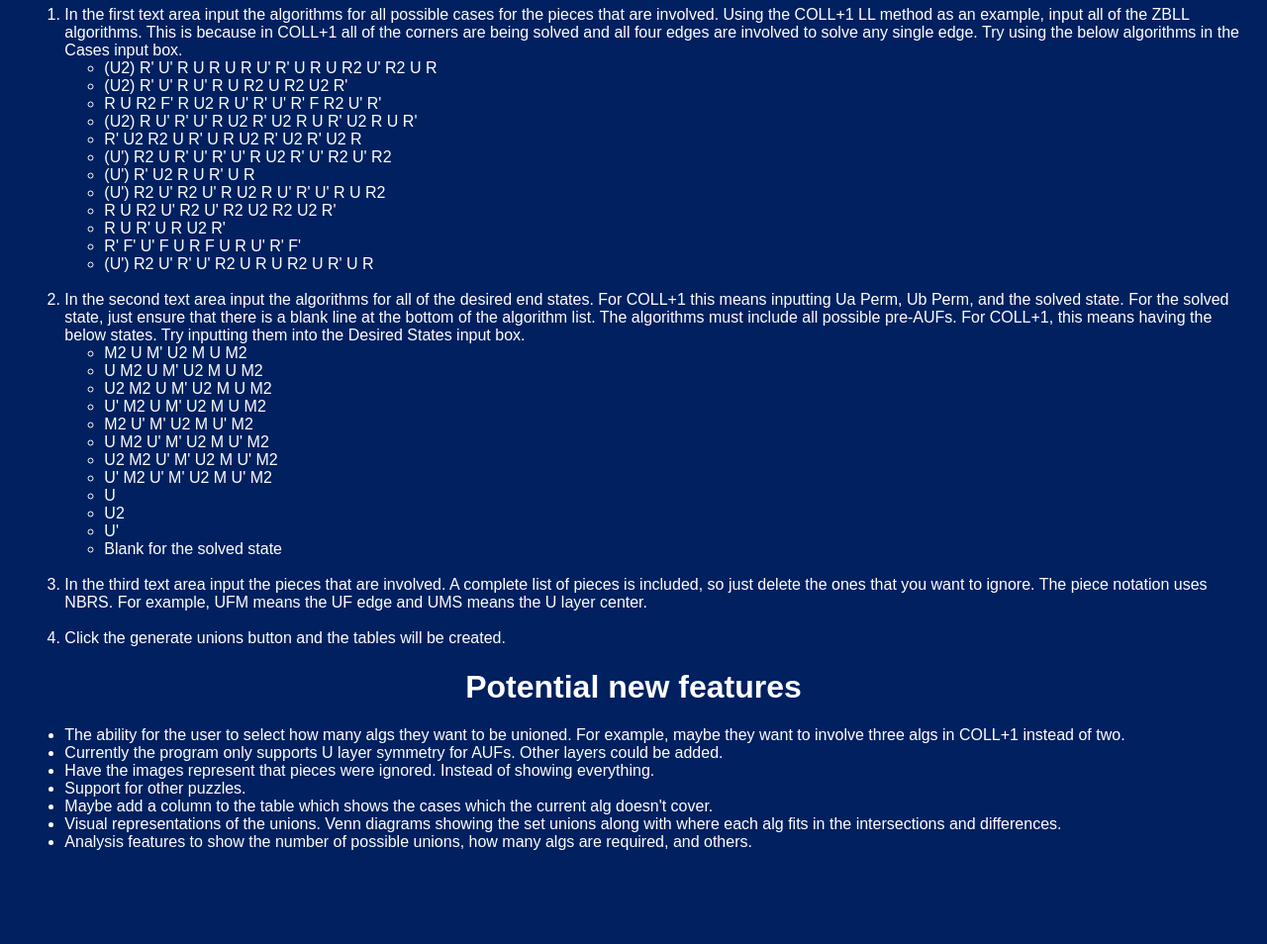
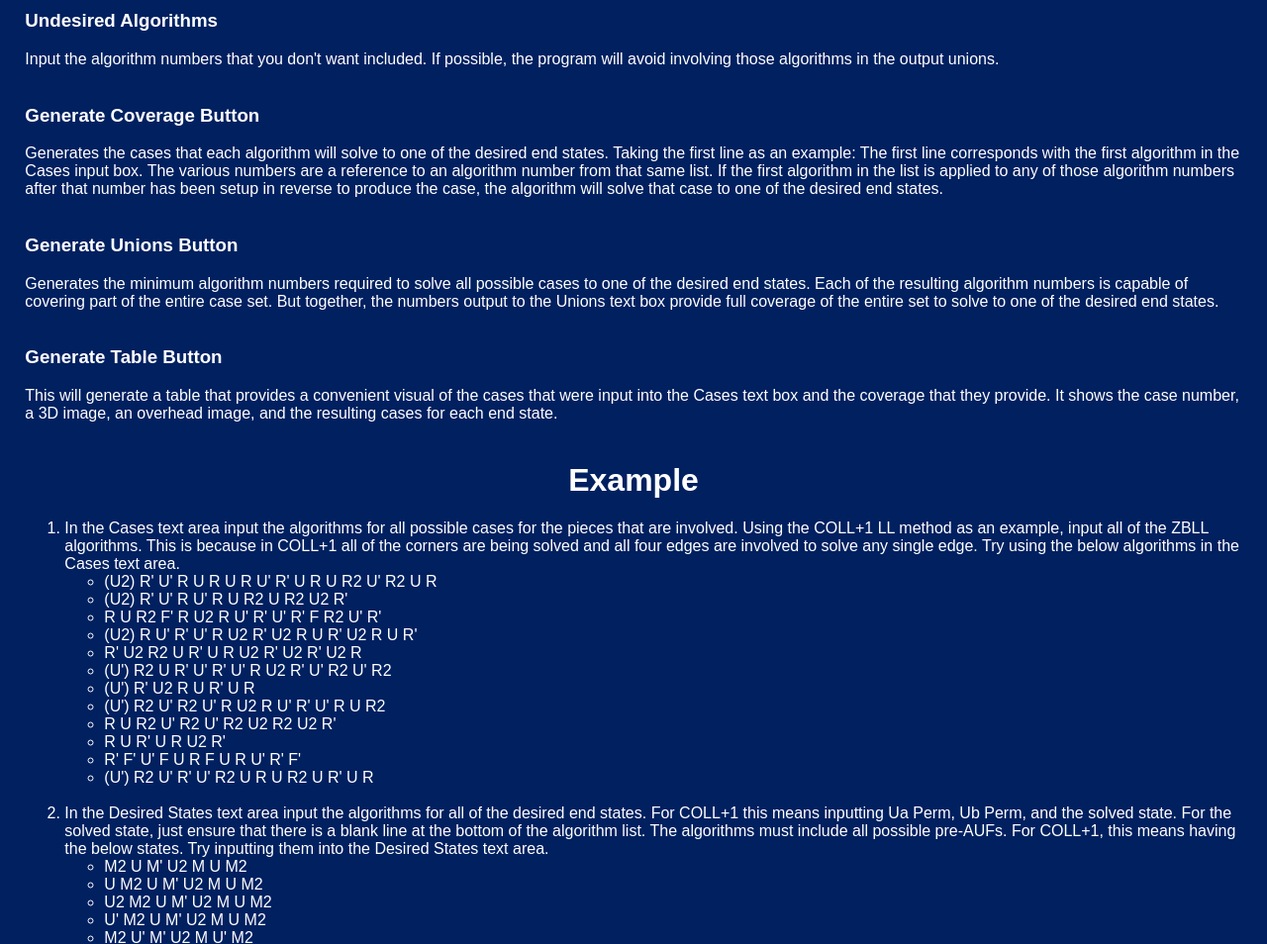
Before and after one commit to mjstraughan/mjstraughan.github.io, a plain HTML site: page UnionCreator/Guide.html in a window 1280 px wide. Shown: the part 591-1545 px from the top of the page at 99% size. Before the commit the page ends 1480 px from the top, so only its background shows below. Drawn offline with Linux system fonts and the light colour scheme.

Commit message:
Update guide.

```diff
--- a/UnionCreator/Guide.html
+++ b/UnionCreator/Guide.html
@@ -5,7 +5,7 @@
     <meta http-equiv="X-UA-Compatible" content="IE=edge" />
     <meta name="viewport" content="width=device-width, initial-scale=1.0" />
     <title>Union Creator Guide</title>
-    <link rel="shortcut icon" type="image/png" href="Union.png">
+    <link rel="shortcut icon" type="image/png" href="Union.png" />
     <link rel="stylesheet" href="GuideStyles.css" />
   </head>
   <body>
@@ -13,50 +13,72 @@
     This program is used to find unions of algorithms which together achieve a
     set of desired states. When all of the text areas are filled in and the
     generate unions button is clicked, two tables are created. A combo table and
-    a union table.
+    a union table. Below is a description of each input and output.
     <br />
     <br />
-    <h3>Combo Table</h3>
-    The left four columns which have the "Cases" header show information about
-    all of the possible cases for the pieces. The case number, two different
-    images, and the algorithm which solves the case in the current row. The next
-    series of columns which have the "Desired end states and resulting
-    combinations" header show the desired end states and which case it produces
-    when crossed with the case algorithm from the fourth column of the current
-    row. The inverse of the desired state is applied to the solved state then
-    the inverse of the case algorithm is applied to that. The result is a number
-    which is one of the cases from the left side. The next column is "Cases this
-    case covers". This shows all of the cases which, if the algorithm in the
-    current row is applied to that case state, will produce one of the desired
-    end states. An algorithm likely won't be able to produce one of the states
-    for every possible case. That's where the unions come in. The final column
-    is "This case unions with". The numbers here show the cases which can be in
-    a union to reach the desired end state in all possible cases. Example for
-    the final two columns: Let's say you are looking at row 1 (case 1) and there
-    is a series of numbers such as "1, 3, 4, 5, 6, 7, 8, 9, 10" in the "Cases
-    this case covers" column. This means that the algorithm in row 1 can solve
-    to one of the desired states if it is used on any of the cases in that list.
-    But for the numbers not in the list, it can't reach one of the desired
-    states. Applying the algorithm to one of those missing numbers leads to some
-    other case which isn't cared about. For the remaining numbers, you need an
-    algorithm which can solve to one of the desired end states. The final column
-    ("This case unions with") shows the algorithms which cover the missing
-    numbers. A list of numbers will be contained here such as "3, 4, 5, 6, 7, 8,
-    9, 10". Each of those case numbers contain all of the numbers that are
-    missing from cases which the current row case can't cover.
+    <h3>Cases</h3>
+    In this box, input the entire list of algorithms that solve all pieces
+    involved in the step.
     <br />
     <br />
-    <h3>Union Table</h3>
-    This table shows all of the possible unions. It is the individual unions
-    separated out of the final column of the combo table.
-    <center><h1>How to use</h1></center>
+    <h3>Desired States</h3>
+    Input the algorithms that solve the end states that you want to be able to
+    solve to.
+    <br />
+    <br />
+    <h3>Involved Stickers</h3>
+    A preset list of cube stickers are provided. If you want to ignore stickers,
+    replace them all with N or any chosen character or set of characters. This
+    will force the internal cube to view those stickers as all the same.
+    <br />
+    <br />
+    <h3>Desired Algorithms</h3>
+    When generating the unions, the program will generate the first one found.
+    If you want the unions to include specific algorithms, imagine a series of
+    numbers, from 1 through the end, to the left of each algorithm in the Cases
+    input box. In the Desired Algorithms box input the algorithm numbers you
+    want and have them separated by spaces. The program will try its best to
+    involve these input algorithm numbers.
+    <br />
+    <br />
+    <h3>Undesired Algorithms</h3>
+    Input the algorithm numbers that you don't want included. If possible, the
+    program will avoid involving those algorithms in the output unions.
+    <br />
+    <br />
+    <h3>Generate Coverage Button</h3>
+    Generates the cases that each algorithm will solve to one of the desired end
+    states. Taking the first line as an example: The first line corresponds with
+    the first algorithm in the Cases input box. The various numbers are a
+    reference to an algorithm number from that same list. If the first algorithm
+    in the list is applied to any of those algorithm numbers after that number
+    has been setup in reverse to produce the case, the algorithm will solve that
+    case to one of the desired end states.
+    <br />
+    <br />
+    <h3>Generate Unions Button</h3>
+    Generates the minimum algorithm numbers required to solve all possible cases
+    to one of the desired end states. Each of the resulting algorithm numbers is
+    capable of covering part of the entire case set. But together, the numbers
+    output to the Unions text box provide full coverage of the entire set to
+    solve to one of the desired end states.
+    <br />
+    <br />
+    <h3>Generate Table Button</h3>
+    This will generate a table that provides a convenient visual of the cases
+    that were input into the Cases text box and the coverage that they provide.
+    It shows the case number, a 3D image, an overhead image, and the resulting
+    cases for each end state.
+    <br />
+    <br />
+    <center><h1>Example</h1></center>
     <ol>
       <li>
-        In the first text area input the algorithms for all possible cases for
+        In the Cases text area input the algorithms for all possible cases for
         the pieces that are involved. Using the COLL+1 LL method as an example,
         input all of the ZBLL algorithms. This is because in COLL+1 all of the
         corners are being solved and all four edges are involved to solve any
-        single edge. Try using the below algorithms in the Cases input box.
+        single edge. Try using the below algorithms in the Cases text area.
       </li>
       <ul>
         <li>(U2) R' U' R U R U R U' R' U R U R2 U' R2 U R</li>
@@ -74,12 +96,12 @@
       </ul>
       <br />
       <li>
-        In the second text area input the algorithms for all of the desired end
-        states. For COLL+1 this means inputting Ua Perm, Ub Perm, and the solved
-        state. For the solved state, just ensure that there is a blank line at
-        the bottom of the algorithm list. The algorithms must include all
-        possible pre-AUFs. For COLL+1, this means having the below states. Try
-        inputting them into the Desired States input box.
+        In the Desired States text area input the algorithms for all of the
+        desired end states. For COLL+1 this means inputting Ua Perm, Ub Perm,
+        and the solved state. For the solved state, just ensure that there is a
+        blank line at the bottom of the algorithm list. The algorithms must
+        include all possible pre-AUFs. For COLL+1, this means having the below
+        states. Try inputting them into the Desired States text area.
       </li>
       <ul>
         <li>M2 U M' U2 M U M2</li>
@@ -97,13 +119,9 @@
       </ul>
       <br />
       <li>
-        In the third text area input the pieces that are involved. A complete
-        list of pieces is included, so just delete the ones that you want to
-        ignore. The piece notation uses NBRS. For example, UFM means the UF edge
-        and UMS means the U layer center.
+        Click the various buttons and the coverage, unions, and table will be
+        created.
       </li>
-      <br />
-      <li>Click the generate unions button and the tables will be created.</li>
     </ol>
     <center><h1>Potential new features</h1></center>
     <ul>
```
